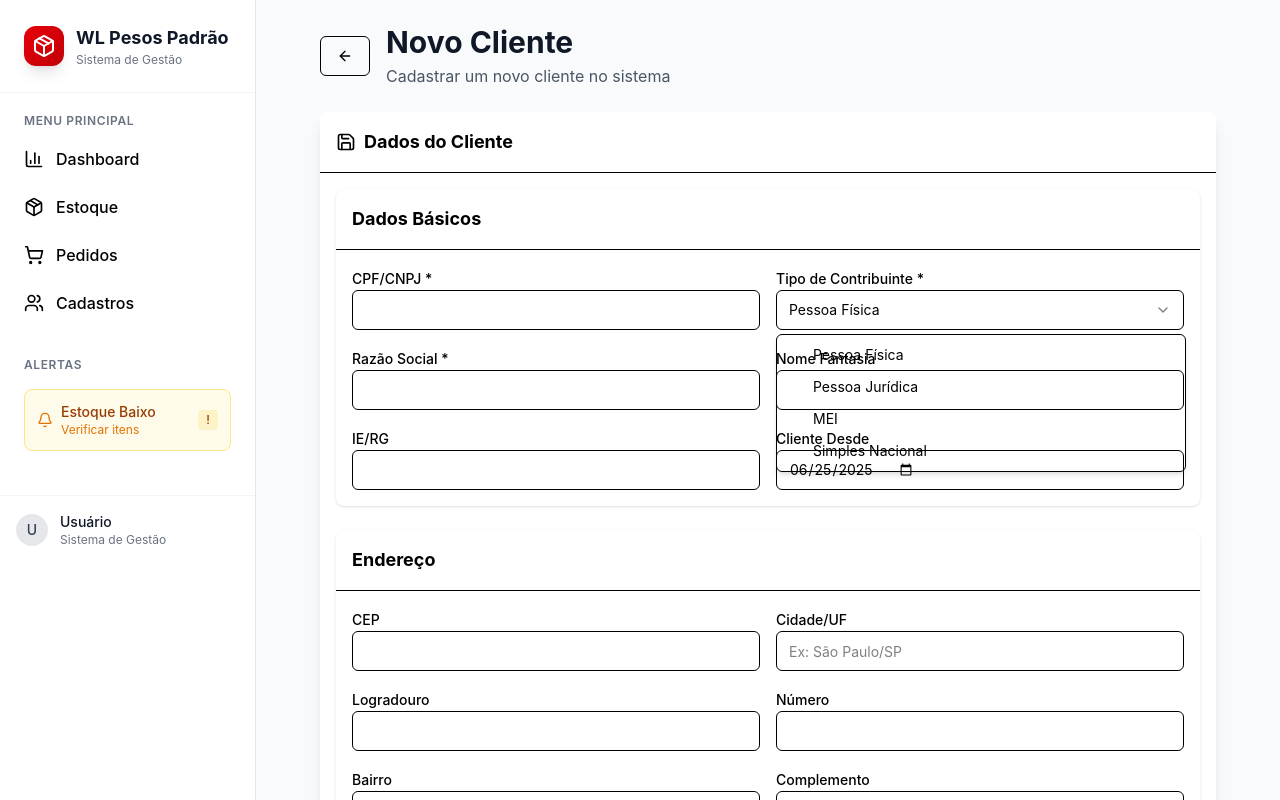
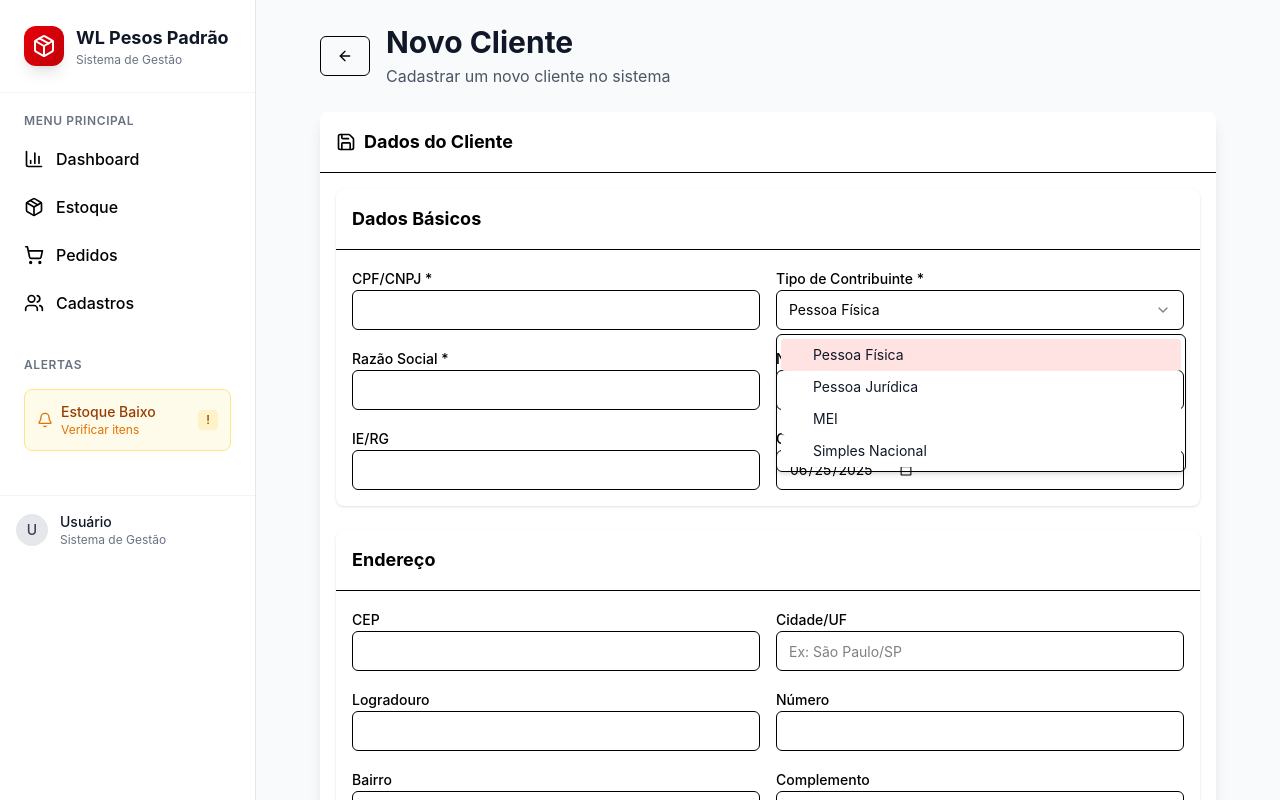
Before and after one commit to codebyjv/NewWLProject, a React (Vite) app: page /novo-cliente in a window 1280 px wide. Both pictures are taken after a click on the button "Pessoa Física". Shown: the top 800 px of the page. Built offline with nearby package versions, Linux system fonts and the light colour scheme.

Commit message:
fix: adicionar role "combobox" ao componente Button e ajustar estilo do SelectItem

```diff
--- a/src/components/pedidos/OrderForm.tsx
+++ b/src/components/pedidos/OrderForm.tsx
@@ -217,7 +217,7 @@ export default function OrderForm({ order, products = [], customers = [], onSave
               <PopoverTrigger asChild>
                 <Button
                   variant="outline"
-                  // role="combobox"
+                  role="combobox"
                   aria-expanded={customerSearchOpen}
                   className="w-full justify-between"
                 >
--- a/src/components/ui/button.tsx
+++ b/src/components/ui/button.tsx
@@ -19,6 +19,9 @@ const buttonVariants = cva(
         sm: "h-9 px-3 text-sm",
         md: "h-10 px-4 py-2",
       },
+      role: {
+        combobox: "focus:ring-1 focus:ring-offset-2 focus:ring-offset-background hover:bg-red",
+      }
     },
     defaultVariants: {
       variant: "default",
@@ -34,12 +37,14 @@ interface ButtonProps extends VariantProps<typeof buttonVariants> {
   onClick?: () => void;
   variant?: "default" | "destructive" | "outline";
   size?: "sm" | "md";
+  role?: "combobox";
   disabled?: boolean;
 }
 
 export const Button = ({
   variant,
   size,
+  role,
   className,
   children,
   asChild,
--- a/src/components/ui/select.tsx
+++ b/src/components/ui/select.tsx
@@ -63,7 +63,7 @@ const SelectItem = React.forwardRef<
   <SelectPrimitive.Item
     ref={ref}
     className={cn(
-      "relative flex w-full cursor-default select-none items-center rounded-sm py-1.5 pl-8 pr-2 text-sm outline-none focus:bg-accent focus:text-accent-foreground data-[disabled]:pointer-events-none data-[disabled]:opacity-50",
+      "relative flex w-full cursor-default select-none items-center rounded-sm py-1.5 pl-8 pr-2 text-sm outline-none bg-white text-gray-900 hover:bg-red-100 focus:bg-red-100 data-[disabled]:pointer-events-none data-[disabled]:opacity-50",
       className
     )}
     {...props}
```
